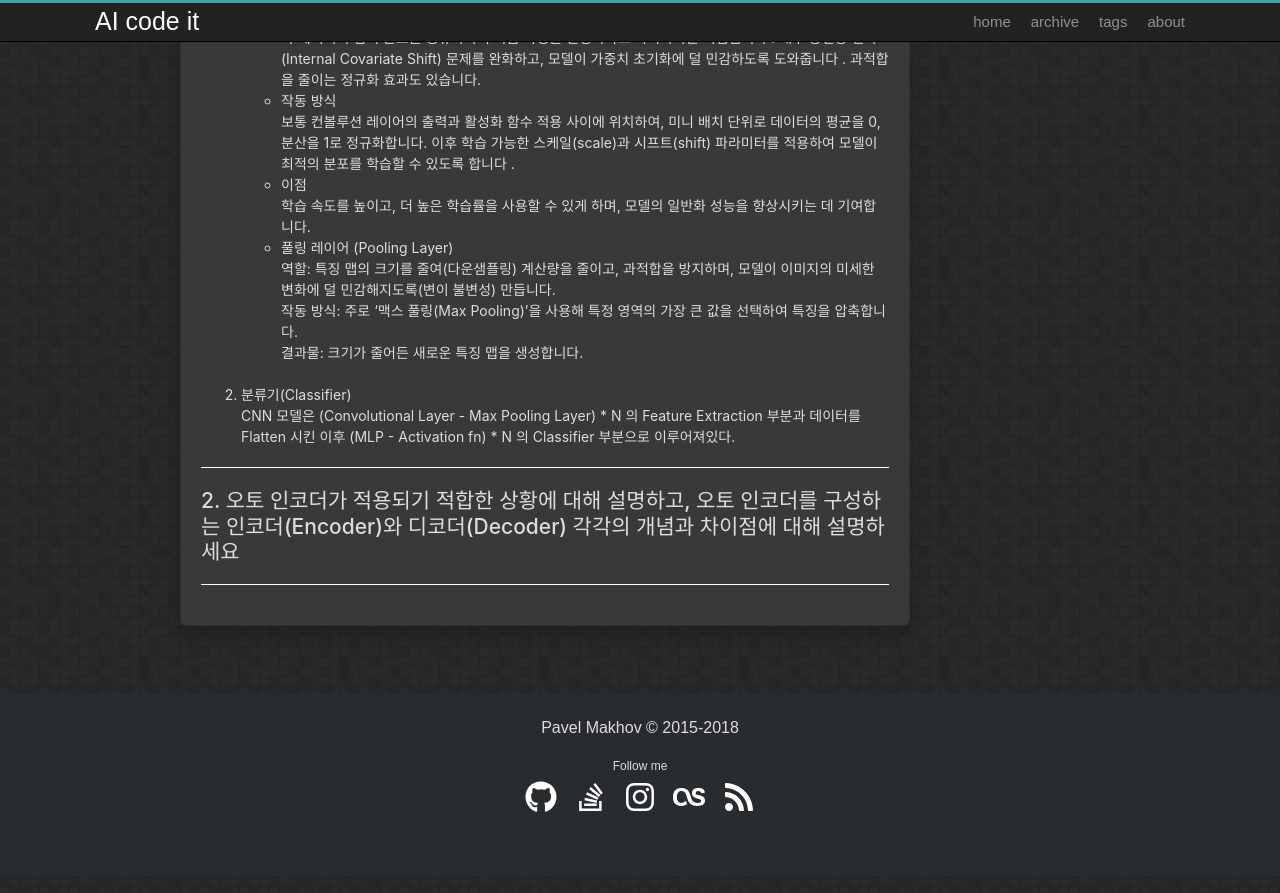
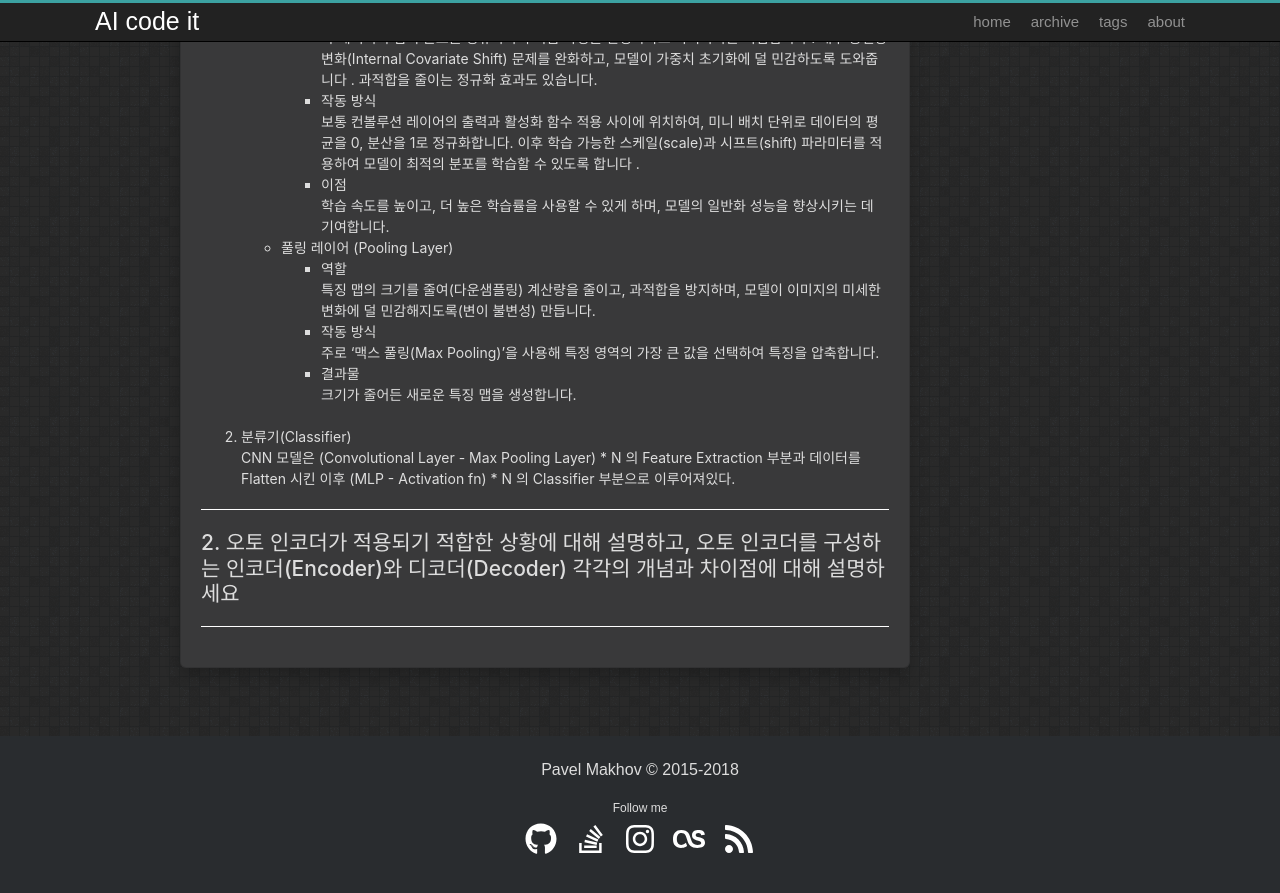
Before and after one commit to Lee-keonhee/AIcodeit, a Jekyll site: the page built from _posts/2025-08-17-weekly_6.md, in a window 1280 px wide and 900 px high, scrolled down 924 px. Shown: the top 893 px of the window. Built offline with Jekyll 4.4.1, drawn with Linux system fonts in a browser that asks for light colours; part of the change alters nothing that is shown.

Commit message:
Update 2025-08-17-weekly_6.md

```diff
--- a/_posts/2025-08-17-weekly_6.md
+++ b/_posts/2025-08-17-weekly_6.md
@@ -26,17 +26,20 @@ Convolutional Neural Network(CNN)은 기본적으로 아래 그림과 같은 형
   * 결과물
   여러 개의 '특징 맵(Feature Map)'을 생성합니다.
 - 배치 정규화 (Batch Normalization)
-* 역할
-각 레이어의 입력 분포를 정규화하여 학습 과정을 안정화하고 가속화하는 기법입니다 . 내부 공변량 변화(Internal Covariate Shift) 문제를 완화하고, 모델이 가중치 초기화에 덜 민감하도록 도와줍니다 . 과적합을 줄이는 정규화 효과도 있습니다.
-* 작동 방식
-보통 컨볼루션 레이어의 출력과 활성화 함수 적용 사이에 위치하여, 미니 배치 단위로 데이터의 평균을 0, 분산을 1로 정규화합니다. 이후 학습 가능한 스케일(scale)과 시프트(shift) 파라미터를 적용하여 모델이 최적의 분포를 학습할 수 있도록 합니다  .
-* 이점
-학습 속도를 높이고, 더 높은 학습률을 사용할 수 있게 하며, 모델의 일반화 성능을 향상시키는 데 기여합니다.
+  * 역할
+  각 레이어의 입력 분포를 정규화하여 학습 과정을 안정화하고 가속화하는 기법입니다 . 내부 공변량 변화(Internal Covariate Shift) 문제를 완화하고, 모델이 가중치 초기화에 덜 민감하도록 도와줍니다 . 과적합을 줄이는 정규화 효과도 있습니다.
+  * 작동 방식
+  보통 컨볼루션 레이어의 출력과 활성화 함수 적용 사이에 위치하여, 미니 배치 단위로 데이터의 평균을 0, 분산을 1로 정규화합니다. 이후 학습 가능한 스케일(scale)과 시프트(shift) 파라미터를 적용하여 모델이 최적의 분포를 학습할 수 있도록 합니다  .
+  * 이점
+  학습 속도를 높이고, 더 높은 학습률을 사용할 수 있게 하며, 모델의 일반화 성능을 향상시키는 데 기여합니다.
 - 풀링 레이어 (Pooling Layer)
-역할: 특징 맵의 크기를 줄여(다운샘플링) 계산량을 줄이고, 과적합을 방지하며, 모델이 이미지의 미세한 변화에 덜 민감해지도록(변이 불변성) 만듭니다.
-작동 방식: 주로 '맥스 풀링(Max Pooling)'을 사용해 특정 영역의 가장 큰 값을 선택하여 특징을 압축합니다.
-결과물: 크기가 줄어든 새로운 특징 맵을 생성합니다.
-<br>
+  * 역할
+  특징 맵의 크기를 줄여(다운샘플링) 계산량을 줄이고, 과적합을 방지하며, 모델이 이미지의 미세한 변화에 덜 민감해지도록(변이 불변성) 만듭니다.
+  * 작동 방식
+  주로 '맥스 풀링(Max Pooling)'을 사용해 특정 영역의 가장 큰 값을 선택하여 특징을 압축합니다.
+  * 결과물
+  크기가 줄어든 새로운 특징 맵을 생성합니다.
+  <br>
 2. 분류기(Classifier)
 CNN 모델은 (Convolutional Layer - Max Pooling Layer) * N 의 Feature Extraction 부분과 데이터를 Flatten 시킨 이후 (MLP - Activation fn) * N 의 Classifier 부분으로 이루어져있다.
 
```
